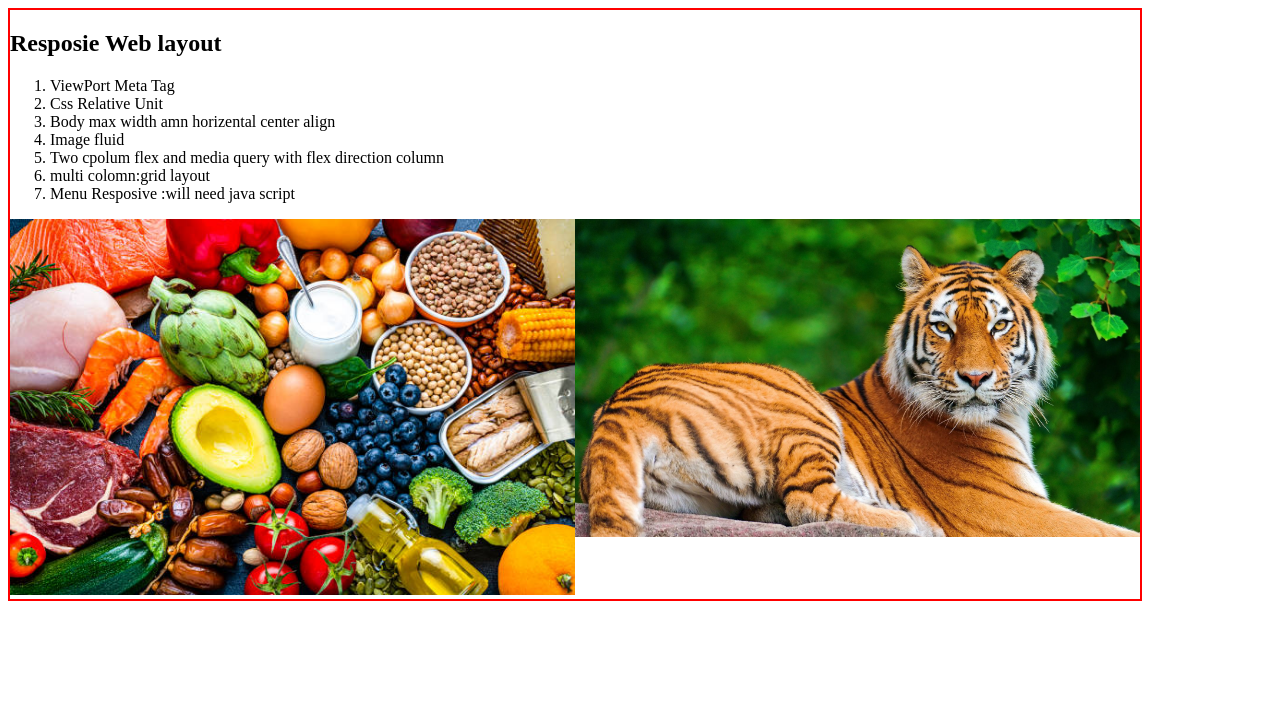
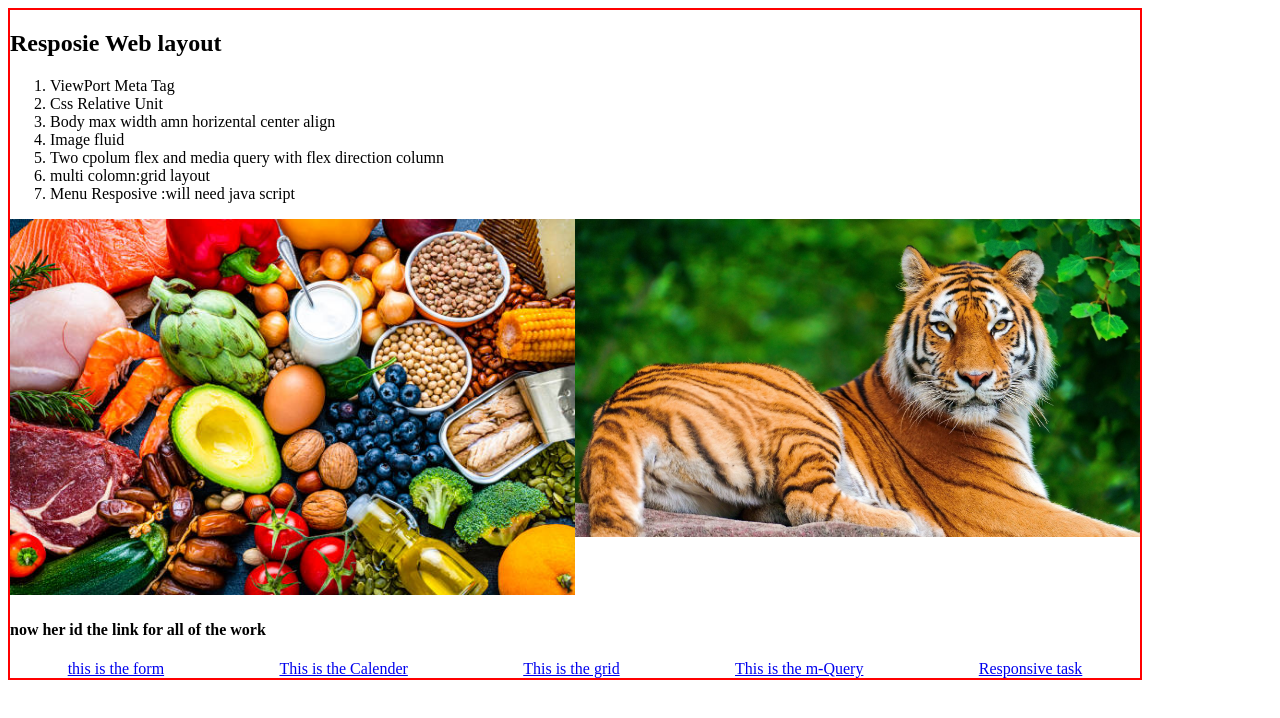
Before and after one commit to sourav-Cat/resposive-task, a plain HTML site: page resposive/index.html in a window 1280 px wide. Drawn offline with Linux system fonts and the light colour scheme.

Commit message:
Flex and grid  Er kaz calender and media-queri+ resposive web lay out=update

```diff
--- a/resposive/index.html
+++ b/resposive/index.html
@@ -24,7 +24,18 @@
         <img src="../media-Queri/images/ns.jpg" alt=""></div>
             <div><img src="images/ns.jpg" alt=""></div>
         </div>
+        <h4>
 
+         now her id the link for all of the work
+
+        </h4>
+        <div class="pages">
+            <a href="../form/index.html" target="_blank"> this is the form</a>
+            <a href="../calender/index.html" target="_blank">This is the Calender</a>
+            <a href="../grid/index.html" target="_blank">This is the grid</a>
+            <a href="../media-Queri/index.html" target="_blank">This is the m-Query</a>
+            <a href="../resposive/index.html" target="_blank">Responsive task</a>
+        </div>
     </main>
 </body>
 </html>
--- a/resposive/style.css
+++ b/resposive/style.css
@@ -25,3 +25,7 @@ body{
     }
 
 }
+.pages{
+    display: flex;
+    justify-content: space-around;
+}
```
